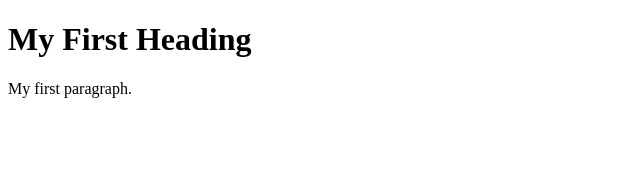
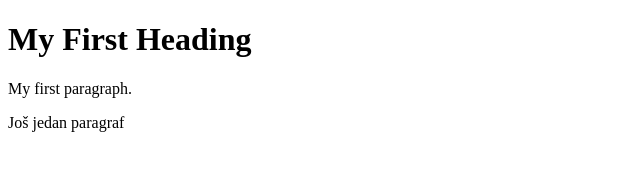
Before and after one commit to NafriV/NafriV.github.io, a plain HTML site: page index.html in a window 1280 px wide. Shown: the whole page, without its empty margins (0-640 px from the left). Drawn offline with Linux system fonts and the light colour scheme.

Commit message:
Update index.html

```diff
--- a/index.html
+++ b/index.html
@@ -7,6 +7,7 @@
 
 <h1>My First Heading</h1>
 <p>My first paragraph.</p>
+  <p>Još jedan paragraf</p>
 
 </body>
 </html>
```
